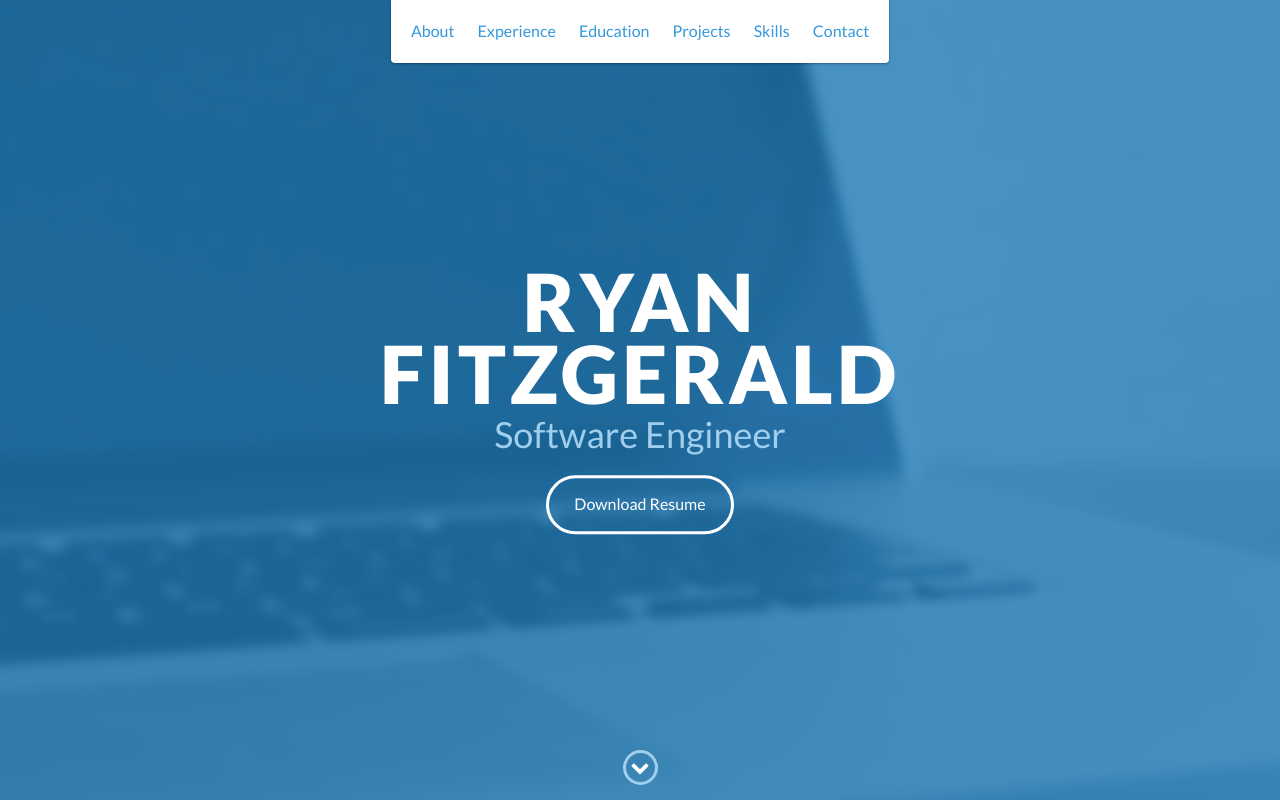
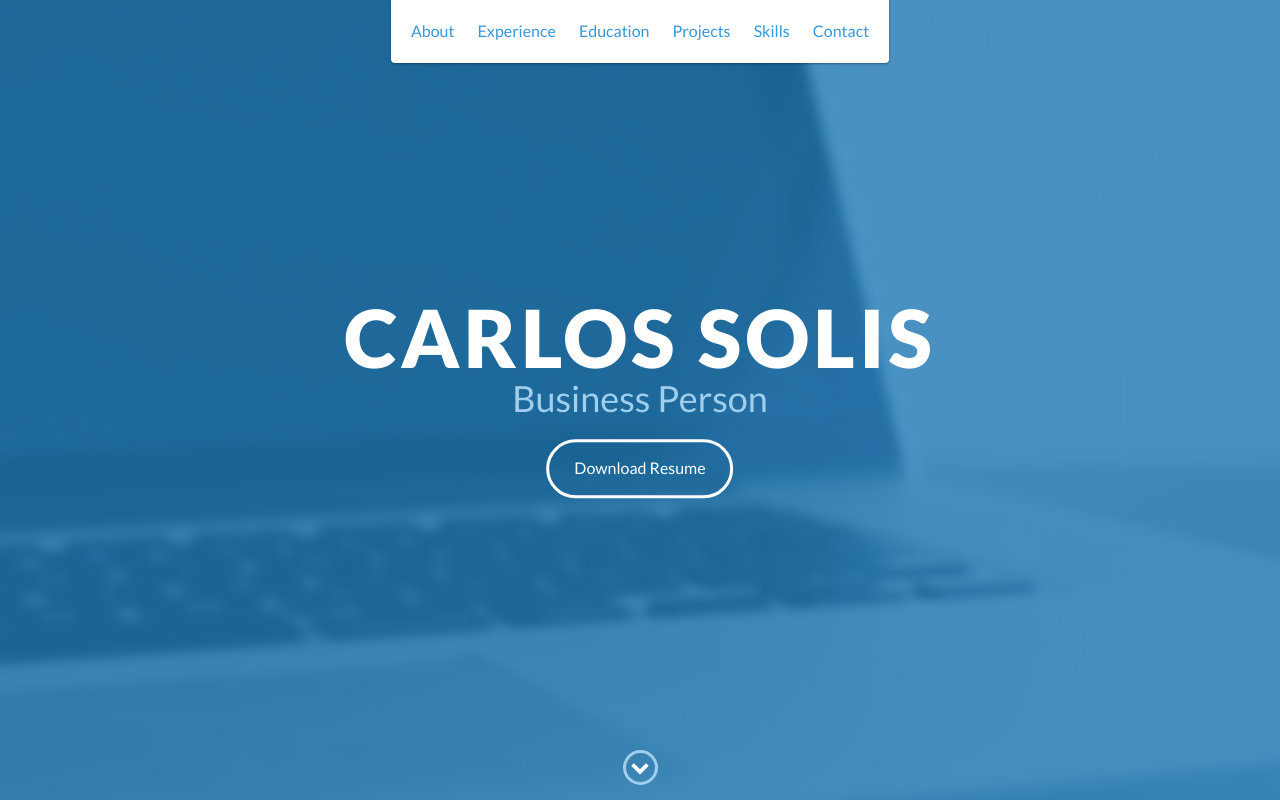
Before and after one commit to gonow5/gonow5.github.io, a website: page index.html in a window 1280 px wide. Shown: the top 800 px of the page. Drawn offline with nearby package versions, Linux system fonts and the light colour scheme.

Commit message:
Change of name

```diff
--- a/index.html
+++ b/index.html
@@ -48,8 +48,8 @@
 
     <div id="lead">
         <div id="lead-content">
-            <h1>Ryan Fitzgerald</h1>
-            <h2>Software Engineer</h2>
+            <h1>Carlos Solis </h1>
+            <h2>Business Person </h2>
             <a href="#" class="btn-rounded-white">Download Resume</a>
         </div>
         <!-- End #lead-content -->
```
